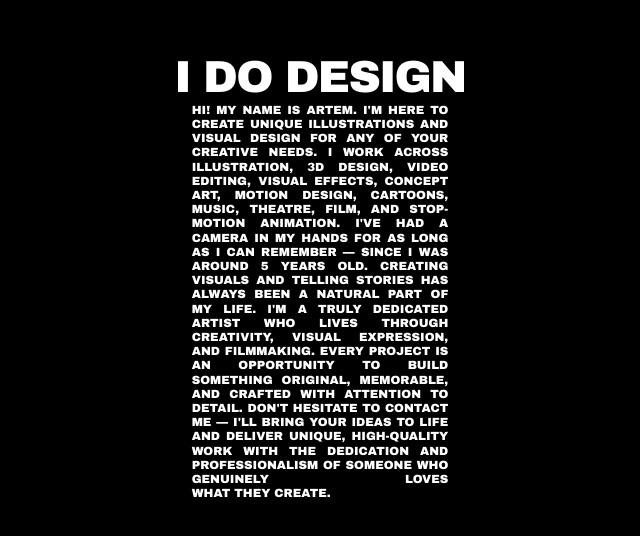
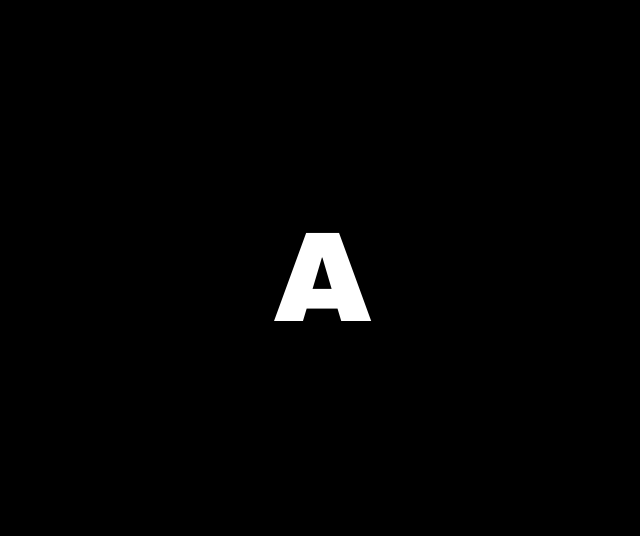
Before and after one commit to pszichovasar/pszichovasar, a Next.js app: page / in a window 1280 px wide. Shown: the part 122-658 px from the top of the page, without its empty margins (320-960 px from the left). Built offline with nearby package versions, Linux system fonts and the light colour scheme.

Commit message:
Описание изменений

```diff
--- a/app/page.tsx
+++ b/app/page.tsx
@@ -1030,23 +1030,62 @@ export default function Home() {
   const touchStartRef = useRef(0);
   const [pinkOpacity, setPinkOpacity] = useState(1);
   const [overlayOpacity, setOverlayOpacity] = useState(1);
+  const [overlayWord, setOverlayWord] = useState(""); // текущее слово на экране загрузки
 
   useEffect(() => {
-    // Загружаем всё тяжёлое пока оверлей закрывает экран
-    const fadeStart = 10000;
-    const fadeDuration = 1000;
-    const t = setTimeout(() => {
-      // Плавный fade out
+    const TOTAL = 10000; // 10 сек
+    const FADE = 800;    // fade out
+
+    // Все слова: "I DO DESIGN" + биография
+    const allWords = [
+      "I", "DO", "DESIGN",
+      "Hi!", "My", "name", "is", "Artem.", "I'm", "here", "to", "create",
+      "unique", "illustrations", "and", "visual", "design", "for", "any",
+      "of", "your", "creative", "needs.", "I", "work", "across",
+      "illustration,", "3D", "design,", "video", "editing,", "visual",
+      "effects,", "concept", "art,", "motion", "design,", "cartoons,",
+      "music,", "theatre,", "film,", "and", "stop-motion", "animation.",
+      "I've", "had", "a", "camera", "in", "my", "hands", "for", "as",
+      "long", "as", "I", "can", "remember", "—", "since", "I", "was",
+      "around", "5", "years", "old.", "Creating", "visuals", "and",
+      "telling", "stories", "has", "always", "been", "a", "natural",
+      "part", "of", "my", "life.", "I'm", "a", "truly", "dedicated",
+      "artist", "who", "lives", "through", "creativity,", "visual",
+      "expression,", "and", "filmmaking.", "Every", "project", "is",
+      "an", "opportunity", "to", "build", "something", "original,",
+      "memorable,", "and", "crafted", "with", "attention", "to", "detail.",
+      "Don't", "hesitate", "to", "contact", "me", "—", "I'll", "bring",
+      "your", "ideas", "to", "life", "and", "deliver", "unique,",
+      "high-quality", "work", "with", "the", "dedication", "and",
+      "professionalism", "of", "someone", "who", "genuinely", "loves",
+      "what", "they", "create."
+    ];
+
+    const interval = (TOTAL - FADE) / allWords.length;
+    let idx = 0;
+    const timer = setInterval(() => {
+      if (idx < allWords.length) {
+        setOverlayWord(allWords[idx]);
+        idx++;
+      } else {
+        clearInterval(timer);
+      }
+    }, interval);
+
+    // Fade out через 10 сек
+    const fadeTimer = setTimeout(() => {
       const start = performance.now();
       const fade = (now: number) => {
         const elapsed = now - start;
-        const opacity = Math.max(0, 1 - elapsed / fadeDuration);
+        const opacity = Math.max(0, 1 - elapsed / FADE);
         setOverlayOpacity(opacity);
         if (opacity > 0) requestAnimationFrame(fade);
+        else setOverlayWord("");
       };
       requestAnimationFrame(fade);
-    }, fadeStart);
-    return () => clearTimeout(t);
+    }, TOTAL);
+
+    return () => { clearInterval(timer); clearTimeout(fadeTimer); };
   }, []);
   const [videoOpacity, setVideoOpacity] = useState(0);
 
@@ -2322,11 +2361,22 @@ export default function Home() {
         </div>
 
         {/* I DO DESIGN + биография */}
-        {/* Чёрный оверлей загрузки — исчезает через 10 сек, текст остаётся */}
+        {/* Экран загрузки — слова по центру */}
         {overlayOpacity > 0 && (
-          <div style={{ position: "fixed", inset: 0, background: "#000", zIndex: 4, pointerEvents: overlayOpacity > 0.01 ? "all" : "none", opacity: overlayOpacity }} />
+          <div style={{ position: "fixed", inset: 0, background: "#000", zIndex: 4, pointerEvents: overlayOpacity > 0.01 ? "all" : "none", opacity: overlayOpacity, display: "flex", alignItems: "center", justifyContent: "center" }}>
+            <span style={{
+              fontFamily: "'Arial Black', Arial, sans-serif",
+              fontWeight: 900,
+              fontSize: "clamp(48px, 10vw, 144px)",
+              color: "#fff",
+              letterSpacing: "-0.04em",
+              textTransform: "uppercase",
+              userSelect: "none",
+              transition: "opacity 0.08s",
+            }}>{overlayWord}</span>
+          </div>
         )}
-        <div ref={iDoDesignRef} style={{ position: "absolute", top: 0, left: 0, width: "100%", height: "100%", zIndex: 5, display: "flex", flexDirection: "column", alignItems: "center", justifyContent: "center", pointerEvents: "none", willChange: "transform,opacity", }}>
+        <div ref={iDoDesignRef} style={{ position: "absolute", top: 0, left: 0, width: "100%", height: "100%", zIndex: 5, display: "flex", flexDirection: "column", alignItems: "center", justifyContent: "center", pointerEvents: "none", willChange: "transform,opacity", visibility: overlayOpacity > 0 ? "hidden" : "visible" }}>
           <div style={{ position: "relative", display: "inline-flex", flexDirection: "column", alignItems: "center" }}>
             <div ref={iDoDesignTextRef} style={{ position: "relative", fontFamily: "'Arial Black',Arial,sans-serif", fontWeight: 900, fontSize: "clamp(14px,3.5vw,48px)", letterSpacing: "-0.04em", color: "white", lineHeight: 0.95, whiteSpace: "nowrap", textAlign: "center" }}>
               I DO DESIGN
```
